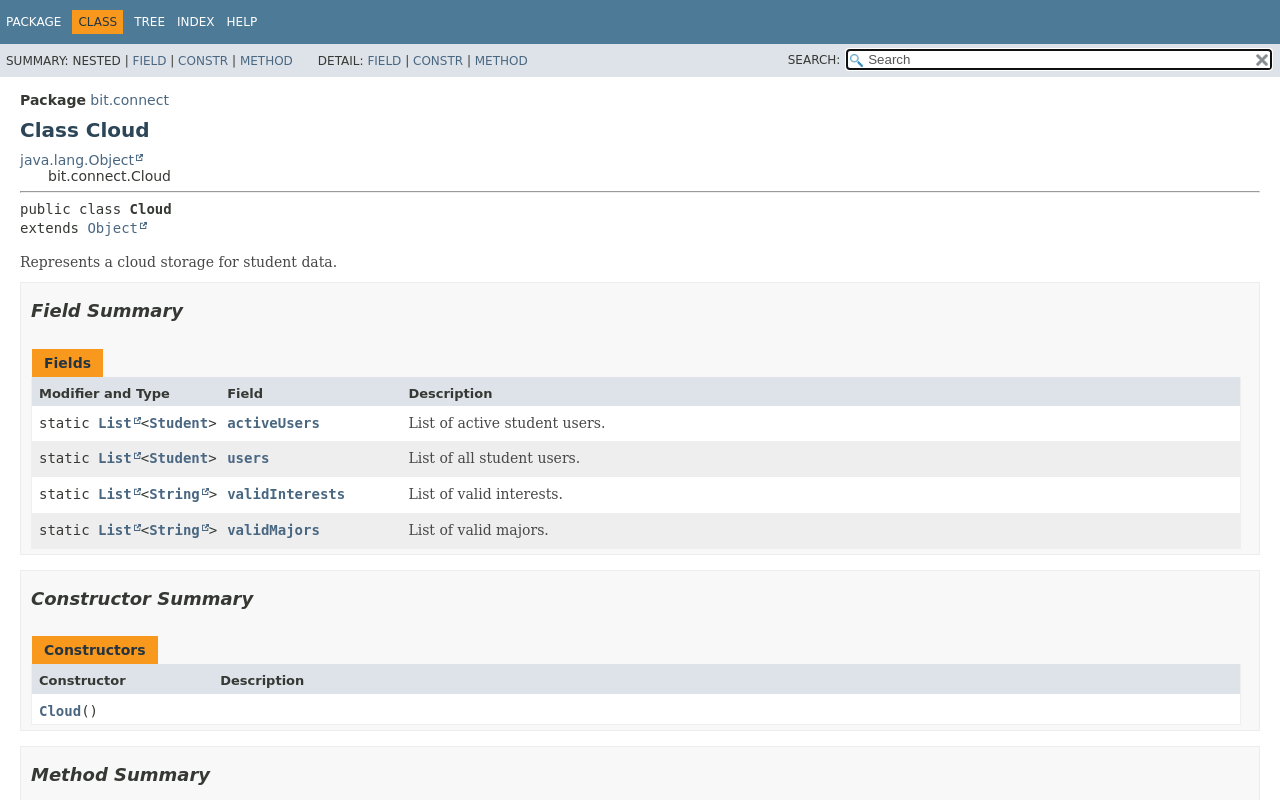
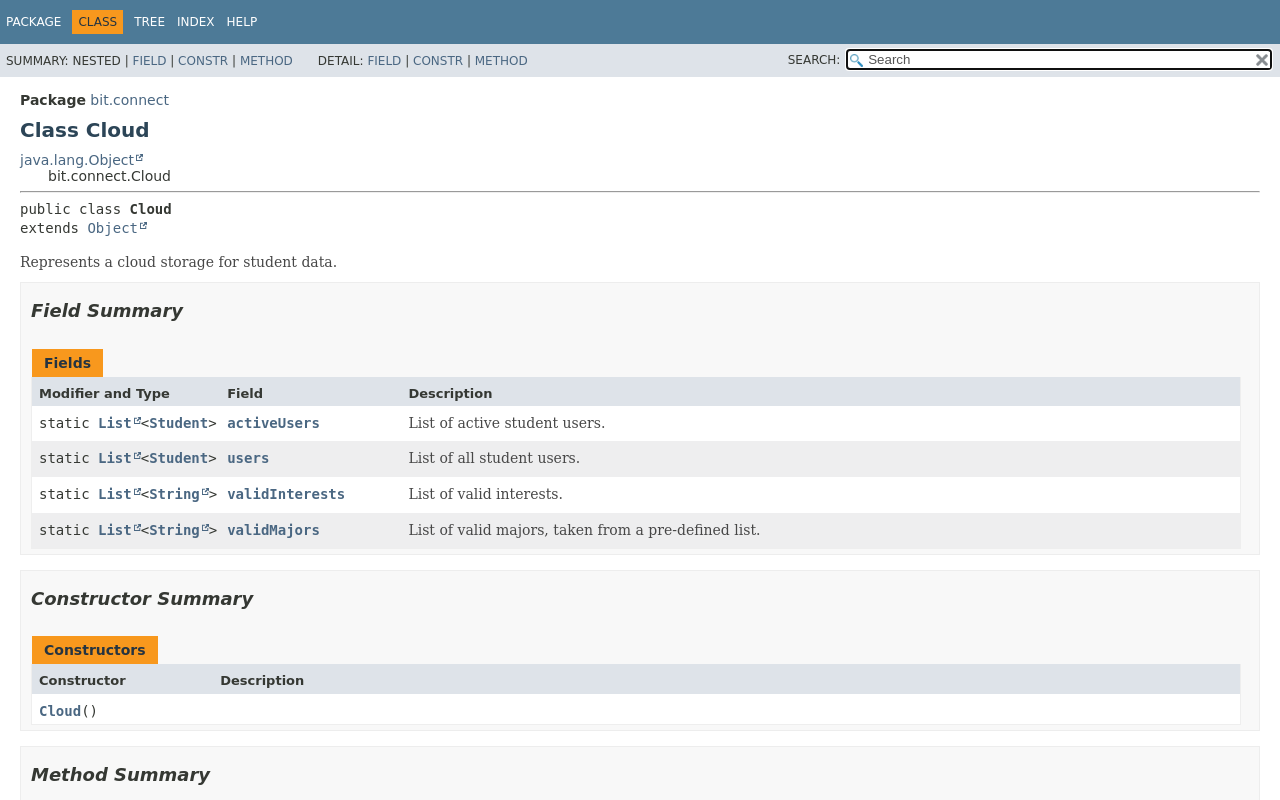
Before and after one commit to rina-reimer/bit-connect, a plain HTML site: page bit/connect/Cloud.html in a window 1280 px wide. Drawn offline with Linux system fonts and the light colour scheme; a web font is replaced by a local one.

Commit message:
Deploying to javadoc from @ rina-reimer/bit-connect@31f3eadb10c71dcb9bb8703d93389ad740143829 🚀

```diff
--- a/bit/connect/Cloud.html
+++ b/bit/connect/Cloud.html
@@ -107,7 +107,7 @@ loadScripts(document, 'script');</script>
 <div class="col-first odd-row-color"><code>static <a href="https://docs.oracle.com/en/java/javase/17/docs/api/java.base/java/util/List.html" title="class or interface in java.util" class="external-link">List</a>&lt;<a href="https://docs.oracle.com/en/java/javase/17/docs/api/java.base/java/lang/String.html" title="class or interface in java.lang" class="external-link">String</a>&gt;</code></div>
 <div class="col-second odd-row-color"><code><a href="#validMajors" class="member-name-link">validMajors</a></code></div>
 <div class="col-last odd-row-color">
-<div class="block">List of valid majors.</div>
+<div class="block">List of valid majors, taken from a pre-defined list.</div>
 </div>
 </div>
 </section>
@@ -172,7 +172,7 @@ loadScripts(document, 'script');</script>
 <section class="detail" id="validMajors">
 <h3>validMajors</h3>
 <div class="member-signature"><span class="modifiers">public static</span>&nbsp;<span class="return-type"><a href="https://docs.oracle.com/en/java/javase/17/docs/api/java.base/java/util/List.html" title="class or interface in java.util" class="external-link">List</a>&lt;<a href="https://docs.oracle.com/en/java/javase/17/docs/api/java.base/java/lang/String.html" title="class or interface in java.lang" class="external-link">String</a>&gt;</span>&nbsp;<span class="element-name">validMajors</span></div>
-<div class="block">List of valid majors.</div>
+<div class="block">List of valid majors, taken from a pre-defined list.</div>
 </section>
 </li>
 <li>
```
Also changed, not shown: index-all.html (+1 -1 lines).
